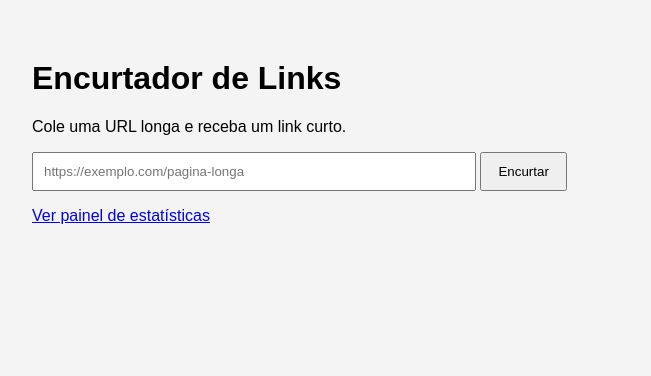
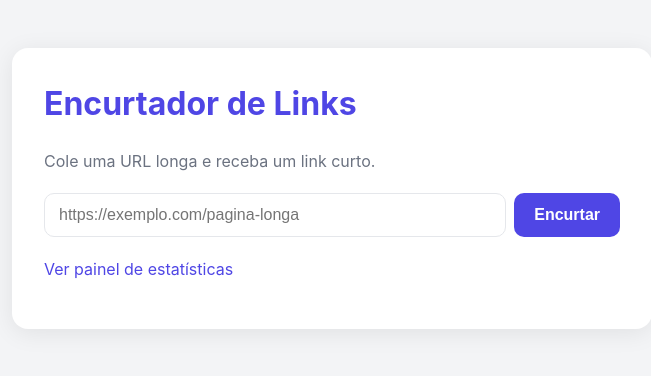
Before and after one commit to ArthurLaurentis1/encurtador-de-links, a FastAPI app: page / in a window 1280 px wide. Shown: the top 376 px of the page, without its empty margins (308-959 px from the left). Run offline with FastAPI, Linux system fonts and the light colour scheme.

Commit message:
Adicionado um novo css e ajustes nos codigos

```diff
--- a/static/app.js
+++ b/static/app.js
@@ -1,4 +1,4 @@
-const formulario = document.getElementById("fomrulario");
+const formulario = document.getElementById("formulario");
 const campoUrl = document.getElementById("campo-url");
 const resultado = document.getElementById("resultado");
 
@@ -26,12 +26,13 @@ formulario.addEventListener("submit", async function(evento) {
 
         const link = document.createElement("a");
         link.href = dados.link_curto;
-        link.textContent = dados.link_curto;
+        link.textContent = dados.link_curto.replace("http://", "").replace("https://", "");
         link.target = "_blank";
 
         resultado.textContent = "Seu link curto: ";
         resultado.appendChild(link)
     } catch (erro){
+        console.error(erro);
         resultado.textContent = "Não foi possível conectar ao servidor.";
     }
 
--- a/static/style.css
+++ b/static/style.css
@@ -1,49 +1,175 @@
-body {
-    font-family: Arial, sans-serif;
-    background: #f4f4f4;
-    margin: 0;
-}
 
-main {
-    max-width: 600px;
-    margin: 60px auto;
-    padding: 0 20px;
+:root {
+    /* Cor principal (botões, título, links) */
+    --cor-principal: #4f46e5;
+    /* Versão mais escura da cor principal, usada quando o mouse passa por cima */
+    --cor-principal-escura: #4338ca;
+    /* Cor de fundo da página */
+    --cor-fundo: #f3f4f6;
+    /* Cor do texto normal */
+    --cor-texto: #1f2937;
+    /* Cor do texto secundário (descrições, avisos) */
+    --cor-texto-suave: #6b7280;
+    /* Cor das linhas e bordas */
+    --cor-borda: #e5e7eb;
 }
 
 
+* {
+    box-sizing: border-box;
+}
+
+
+body {
+    font-family: -apple-system, "Segoe UI", Roboto, Arial, sans-serif;
+    background: var(--cor-fundo);
+    color: var(--cor-texto);
+    margin: 0;
+    padding: 0 16px;
+    line-height: 1.5;
+}
+
+
+main {
+    max-width: 640px;
+    margin: 48px auto;
+    padding: 32px;
+    background: white;
+    border-radius: 16px;
+    box-shadow: 0 4px 24px rgba(0, 0, 0, 0.08);
+}
+
+main.largo {
+    max-width: 960px;
+}
+
+h1 {
+    margin-top: 0;
+    font-size: 2rem;
+    color: var(--cor-principal);
+}
+
+h2 {
+    margin: 32px 0 0;
+    font-size: 1.25rem;
+}
+
+p {
+    color: var(--cor-texto-suave);
+}
+
+a {
+    color: var(--cor-principal);
+    text-decoration: none;
+}
+
+a:hover {
+    text-decoration: underline;
+}
+
+form {
+    display: flex;
+    gap: 8px;
+    margin: 20px 0;
+}
+
 input {
-    width: 70%;
-    padding: 10px;
+    flex: 1;
+    padding: 12px 14px;
+    font-size: 1rem;
+    border: 1px solid var(--cor-borda);
+    border-radius: 10px;
+}
+
+input:focus {
+    outline: none;
+    border-color: var(--cor-principal);
+    box-shadow: 0 0 0 3px rgba(79, 70, 229, 0.2);
 }
 
 button {
-    padding: 10px 16px;
+    padding: 12px 20px;
+    font-size: 1rem;
+    font-weight: 600;
+    color: white;
+    background: var(--cor-principal);
+    border: none;
+    border-radius: 10px;
+    cursor: pointer;
+    transition: background 0.2s;
 }
 
-main.largo {
-    max-width: 900px;
+button:hover {
+    background: var(--cor-principal-escura);
 }
 
-table { width: 100%;
-    border-collapse: collapse;
-    background: white;
+#resultado {
+    background: #eef2ff;
+    color: var(--cor-texto);
+    padding: 14px 16px;
+    border-radius: 10px;
+    word-break: break-all;
 }
 
+
+#resultado:empty {
+    display: none;
+}
+
+#resultado a {
+    font-weight: 600;
+}
+
+table {
+    width: 100%;
+    border-collapse: collapse;
+    margin-top: 16px;
+}
+
+th {
+    text-align: left;
+    font-size: 0.8rem;
+    text-transform: uppercase;
+    letter-spacing: 0.05em;
+    color: var(--cor-texto-suave);
+}
+
+
 th, td {
-    padding: 10px;
-    border-bottom: 1px solid #ddd;
-    text-align: left;
+    padding: 12px;
+    border-bottom: 1px solid var(--cor-borda);
+}
+
+tbody tr:hover {
+    background: #f9fafb;
 }
 
 td.url {
-    max-width: 300px;
+    max-width: 280px;
     overflow: hidden;
     text-overflow: ellipsis;
     white-space: nowrap;
 }
 
+th:last-child, td:last-child {
+    text-align: right;
+    font-weight: 600;
+}
+
 .caixa-grafico {
-    background: white;
+    border: 1px solid var(--cor-borda);
+    border-radius: 12px;
     padding: 16px;
-    margin-top: 10px;
+    margin-top: 12px;
 }
+
+#aviso, #aviso-grafico {
+    text-align: center;
+}
+
+/* Em telas pequenas (celular): menos espaço, e botão embaixo do campo em largura total */
+@media (max-width: 600px) {
+    main { margin: 20px auto; padding: 20px; }
+    form { flex-direction: column; }
+    button { width: 100%; }
+}
```
